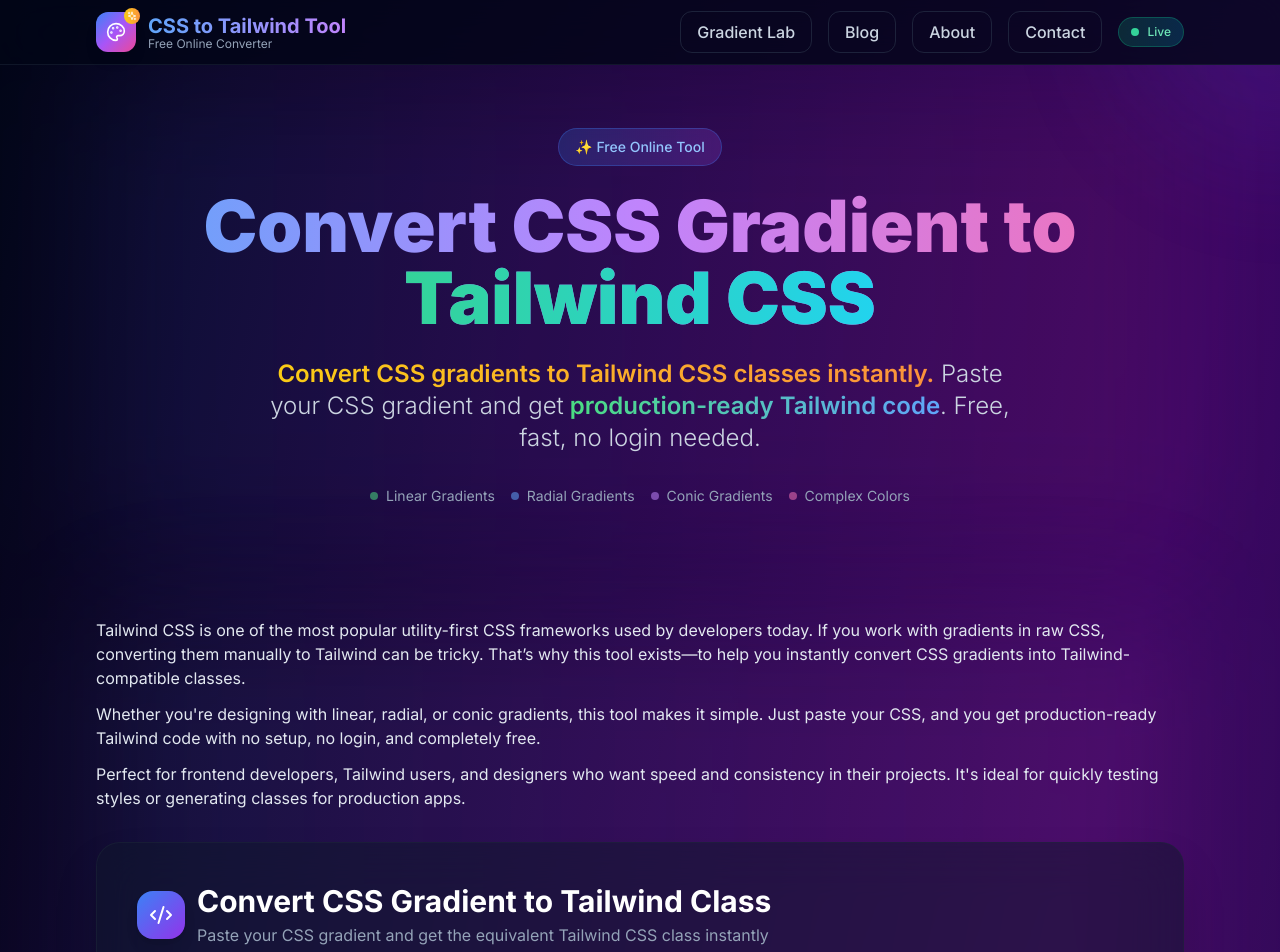
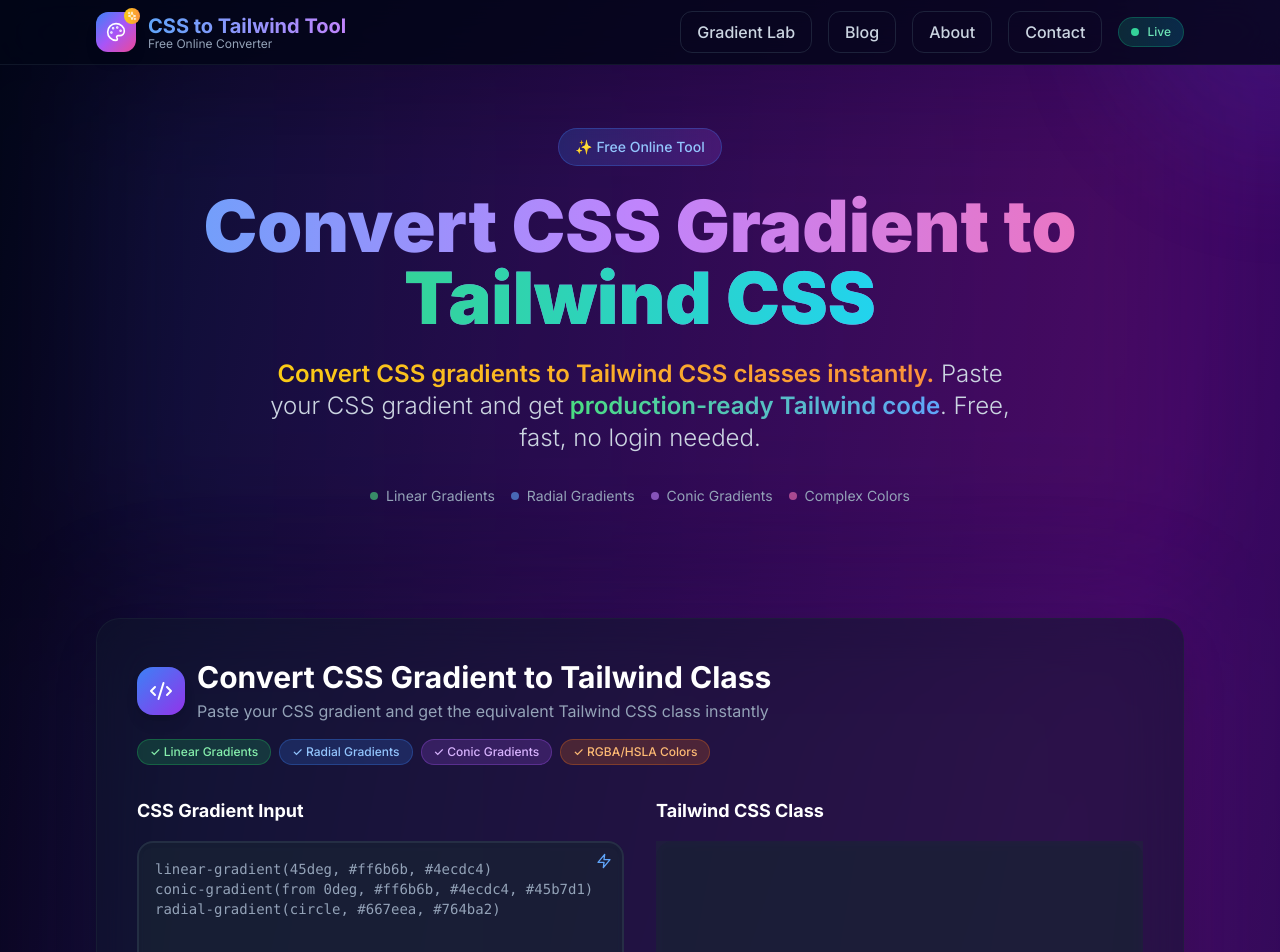
Before and after one commit to TRIXZON/24, a React (Vite) app in the folder project/: page / in a window 1280 px wide. Shown: the top 952 px of the page. Built offline with nearby package versions, Linux system fonts and the light colour scheme.

Commit message:
Update CssToTailwindConverter.tsx

```diff
--- a/project/src/components/CssToTailwindConverter.tsx
+++ b/project/src/components/CssToTailwindConverter.tsx
@@ -64,19 +64,6 @@ const CssToTailwindConverter: React.FC = () => {
     <section className="relative">
       {/* Background glow */}
       <div className="absolute inset-0 bg-gradient-to-r from-blue-500/10 via-purple-500/10 to-pink-500/10 rounded-3xl blur-3xl"></div>
-
-      {/* Introductory paragraphs for the converter */}
-      <div className="relative z-10 mb-8">
-        <p className="text-base text-slate-200 mb-3">
-          Tailwind CSS is one of the most popular utility-first CSS frameworks used by developers today. If you work with gradients in raw CSS, converting them manually to Tailwind can be tricky. That’s why this tool exists—to help you instantly convert CSS gradients into Tailwind-compatible classes.
-        </p>
-        <p className="text-base text-slate-200 mb-3">
-          Whether you're designing with linear, radial, or conic gradients, this tool makes it simple. Just paste your CSS, and you get production-ready Tailwind code with no setup, no login, and completely free.
-        </p>
-        <p className="text-base text-slate-200 mb-6">
-          Perfect for frontend developers, Tailwind users, and designers who want speed and consistency in their projects. It's ideal for quickly testing styles or generating classes for production apps.
-        </p>
-      </div>
 
       <div className="relative bg-slate-900/50 backdrop-blur-xl rounded-3xl shadow-2xl border border-slate-800/50 p-8 lg:p-10">
         <header className="mb-8">
```
